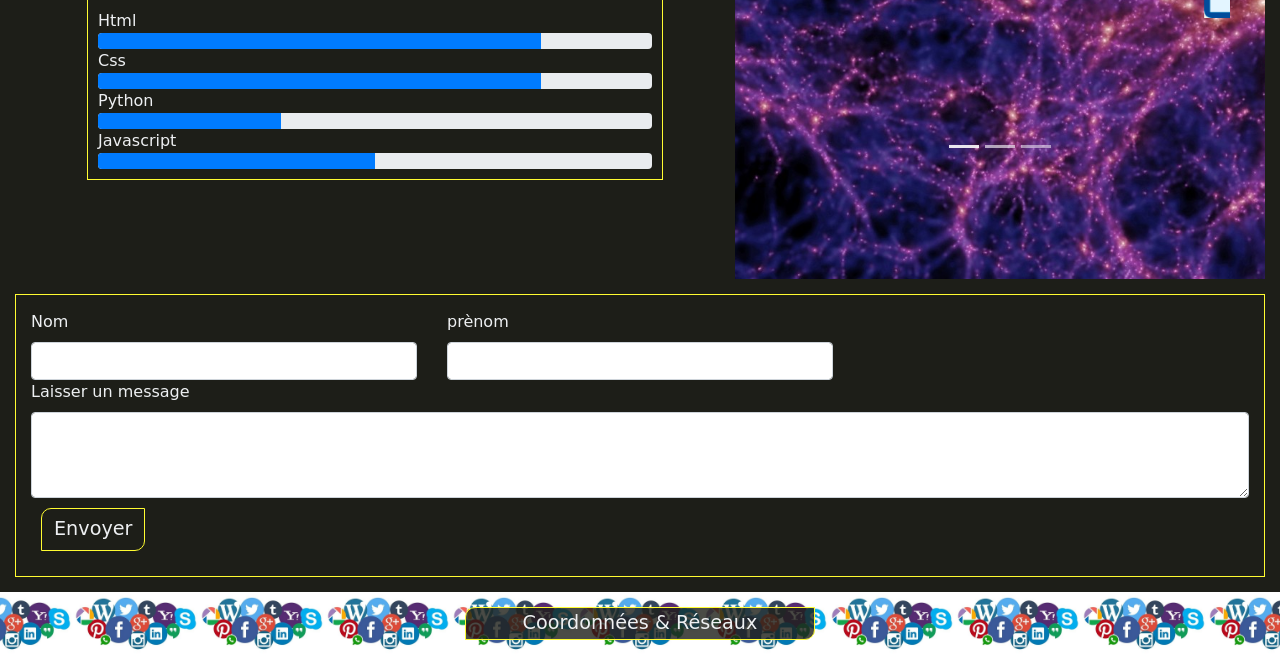
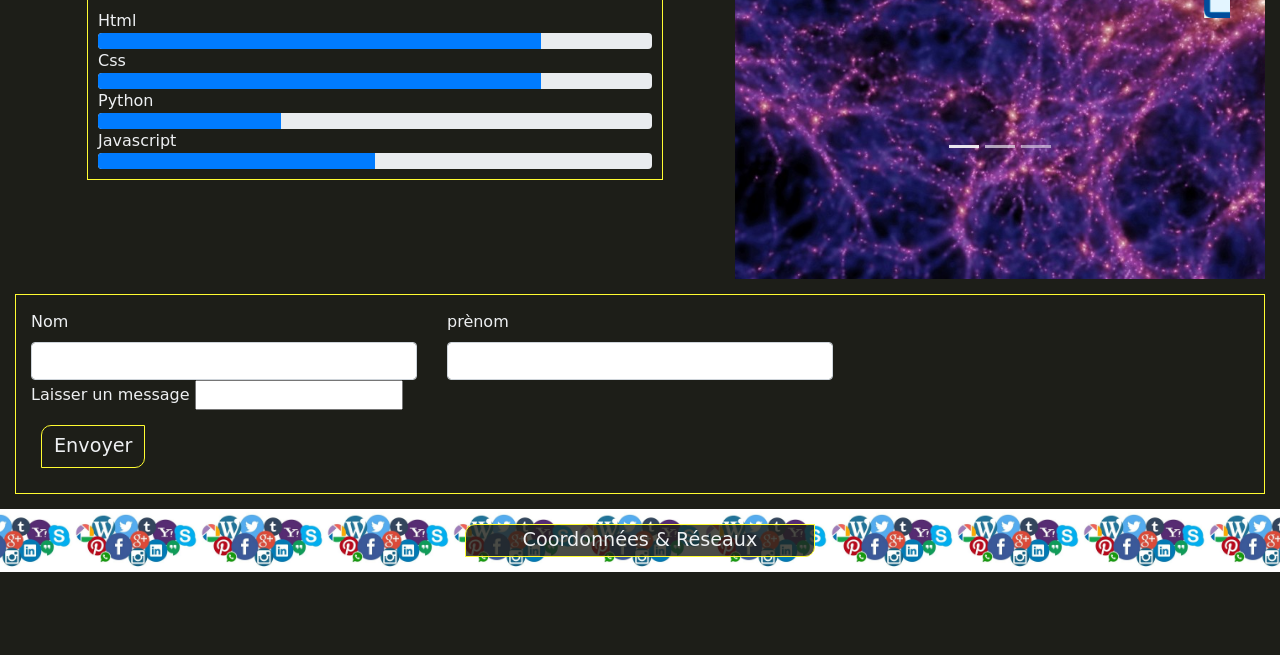
Before and after one commit to 03Sly03/Portfolio, a website: page index.html in a window 1280 px wide. Shown: the part 637-1292 px from the top of the page. After the commit the page ends 1209 px from the top, so only its background shows below. Drawn offline with nearby package versions, Linux system fonts and the light colour scheme; a web font is replaced by a local one.

Commit message:
test forms submit

```diff
--- a/index.html
+++ b/index.html
@@ -282,14 +282,14 @@
                 <form name="monformulairedecontact" data-netlify="true" class="row g-3 needs-validation" novalidate>
                     <div class="col-md-4">
                         <label for="validationCustom01" class="form-label">Nom</label>
-                        <input type="text" class="form-control" id="validationCustom01" value="" required>
+                        <input type="text" name="nom" class="form-control" id="validationCustom01" value="" required>
                         <div class="valid-feedback">
                             Looks good!
                         </div>
                     </div>
                     <div class="col-md-4">
                         <label for="validationCustom02" class="form-label">prènom</label>
-                        <input type="text" class="form-control" id="validationCustom02" value="" required>
+                        <input type="text" name="prénom" class="form-control" id="validationCustom02" value="" required>
                         <div class="valid-feedback">
                             Looks good!
                         </div>
@@ -298,17 +298,16 @@
 
 
 
-                    <div class="text_area col-md-12">
+                    <div class="text-to-submit col-md-12">
                         <label for="exampleFormControlTextarea1" class="form-label">Laisser un message</label>
-                        <textarea class="form-control" id="exampleFormControlTextarea1" rows="3"></textarea>
+                        <input type="text" name="sujetdedingue" id="exampleFormControlTextarea1" rows="3">
                     </div>
 
 
                     <div class="col-12">
-                        <button class="btn btn-primary btn-submit" type="submit" value="Envoyer">Envoyer</button>
+                        <input class="btn btn-primary btn-submit" type="submit" value="Envoyer">
                     </div>
                 </form>
-
 
             </div>
 
```
